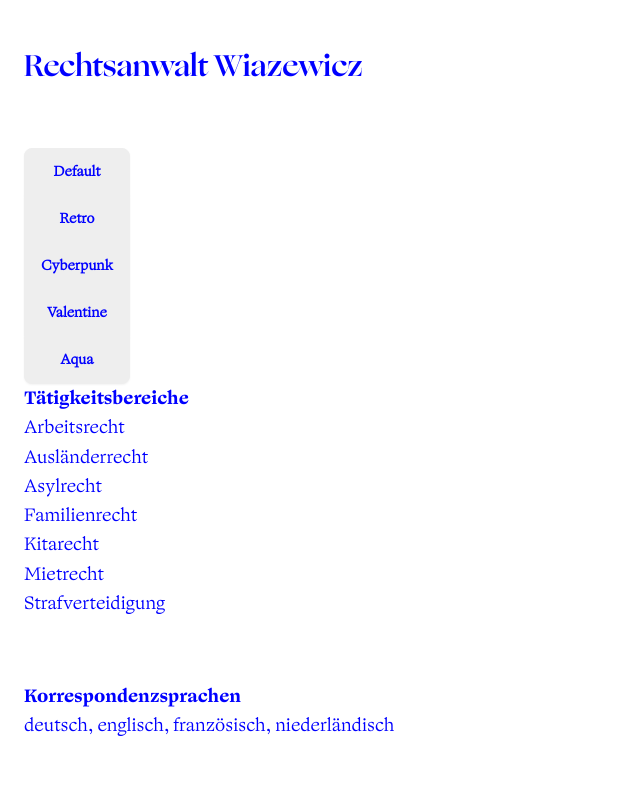
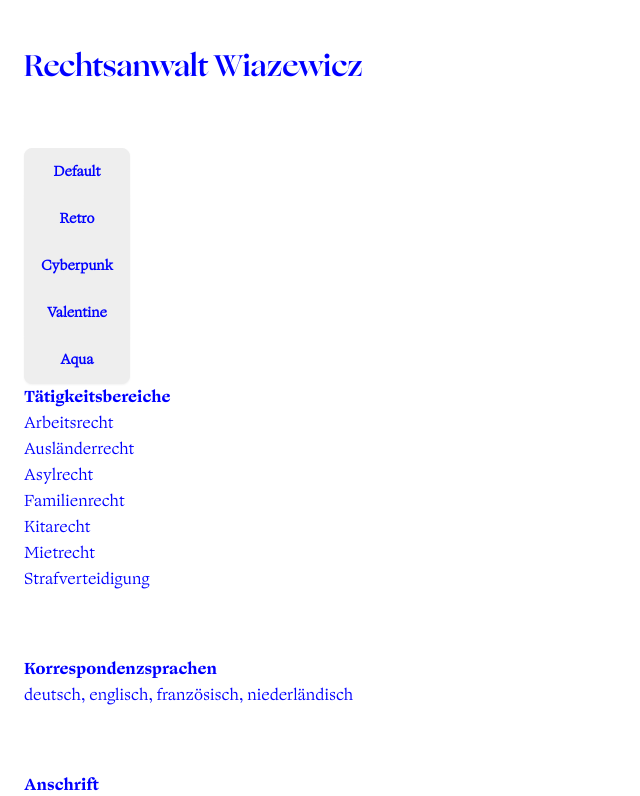
Before and after one commit to dreadbeard11/ra-wiazewicz, a Next.js app: page / in a window 1280 px wide. Shown: the top 796 px of the page, without its empty margins (0-640 px from the left). Built offline with nearby package versions, Linux system fonts and the light colour scheme.

Commit message:
Update page.tsx

```diff
--- a/src/app/page.tsx
+++ b/src/app/page.tsx
@@ -16,7 +16,7 @@ export default function Index() {
   return (
     <main>
       <Container>
-        <div className="space-y-16 max-w-[1200px] leading-relaxed text-lg">
+        <div className="space-y-16 max-w-[1200px] leading-relaxed ">
           <div>
             <h2>Tätigkeitsbereiche</h2>
             <ul>
```
